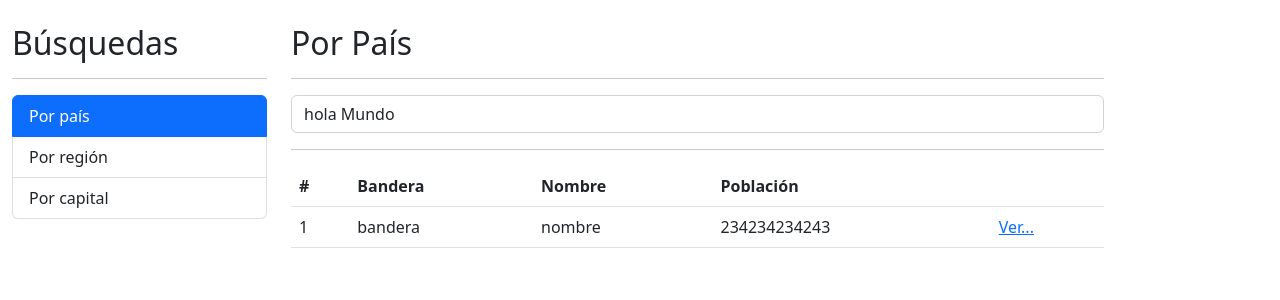
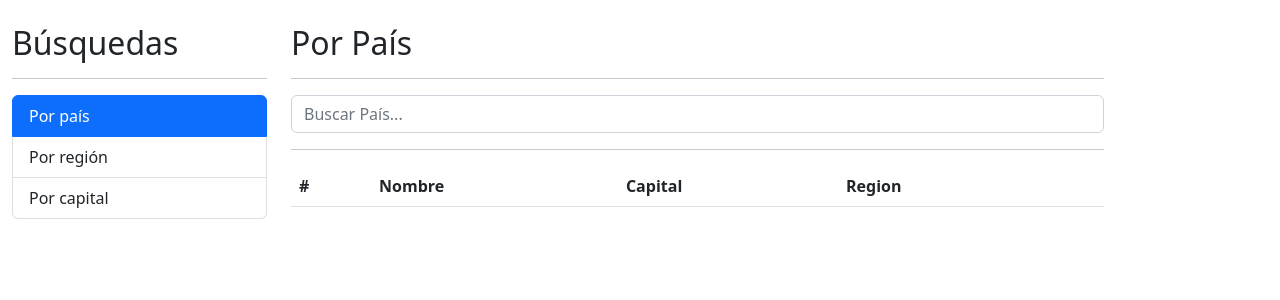
Before and after one commit to rbnicodev/paisesApp, an Angular app: page / in a window 1280 px wide. Shown: the top 300 px of the page. Built offline with nearby package versions, Linux system fonts and the light colour scheme.

Commit message:
ngFor table

```diff
--- a/src/app/paises/pages/por-pais/por-pais.component.html
+++ b/src/app/paises/pages/por-pais/por-pais.component.html
@@ -24,18 +24,18 @@
             <thead>
                 <tr>
                     <th>#</th>
-                    <th>Bandera</th>
                     <th>Nombre</th>
-                    <th>Población</th>
+                    <th>Capital</th>
+                    <th>Region</th>
                     <th></th>
                 </tr>
             </thead>
             <tbody>
-                <tr>
-                    <td>1</td>
-                    <td>bandera</td>
-                    <td>nombre</td>
-                    <td>234234234243</td>
+                <tr *ngFor="let item of results">
+                    <td>{{ results.indexOf(item)+1 }}</td>
+                    <td>{{ item.name }}</td>
+                    <td>{{ item.capital }}</td>
+                    <td>{{ item.region }}</td>
                     <td>
                         <a href="">Ver...</a>
                     </td>
--- a/src/app/paises/pages/por-pais/por-pais.component.ts
+++ b/src/app/paises/pages/por-pais/por-pais.component.ts
@@ -1,4 +1,5 @@
 import { Component } from '@angular/core';
+import { Country } from '../../interfaces/pais.interface';
 import { PaisService } from '../../services/pais.service';
 
 @Component({
@@ -8,8 +9,9 @@ import { PaisService } from '../../services/pais.service';
 })
 export class PorPaisComponent {
 
-  termino: string = "hola Mundo";
+  termino: string = "";
   error: boolean = false;
+  results: Country[] = [];
 
 
   constructor( private paisService: PaisService ){}
@@ -20,6 +22,7 @@ export class PorPaisComponent {
 
     this.paisService.searchPais( this.termino ).subscribe({ next: (resp) => {
       console.log(resp);
+      this.results = resp;
     }, error: (err) => {
       this.error = true;
     }});
```
